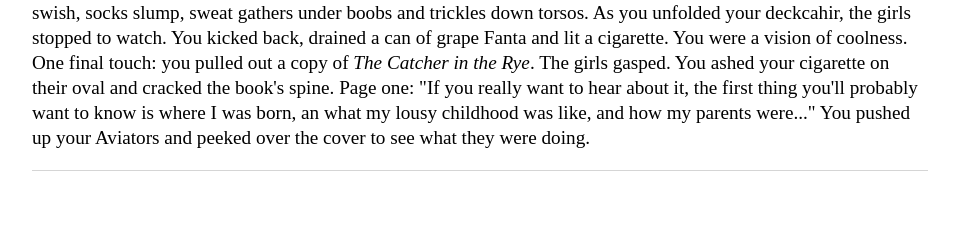
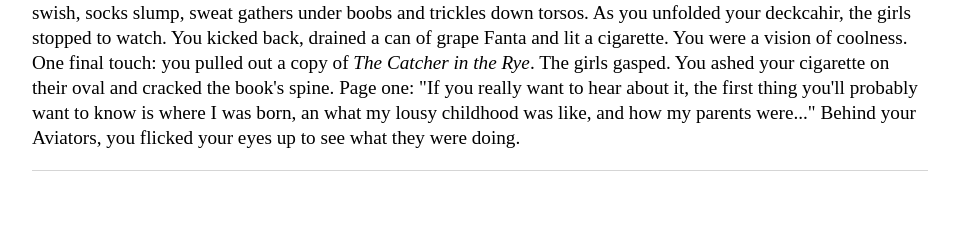
Before and after one commit to Pinelife/pinelife.github.io, a Jekyll site: the page built from Hellhole/excitingevent2.html, in a window 1280 px wide. Shown: the part 1298-1526 px from the top of the page, without its empty margins (160-1117 px from the left). Built offline with Jekyll 4.4.1, drawn with Linux system fonts in a browser that asks for light colours.

Commit message:
Update excitingevent2.html

```diff
--- a/Hellhole/excitingevent2.html
+++ b/Hellhole/excitingevent2.html
@@ -65,5 +65,5 @@
   The girls gasped. You ashed your cigarette on their oval and cracked the book's spine. Page one: "If you really want to hear about it,
 the first thing you'll probably want to know is where I was born, an what my lousy childhood was like, and how my parents were..."
 
-  You pushed up your Aviators and peeked over the cover to see what they were doing.
+  Behind your Aviators, you flicked your eyes up to see what they were doing.
 </p>
```
